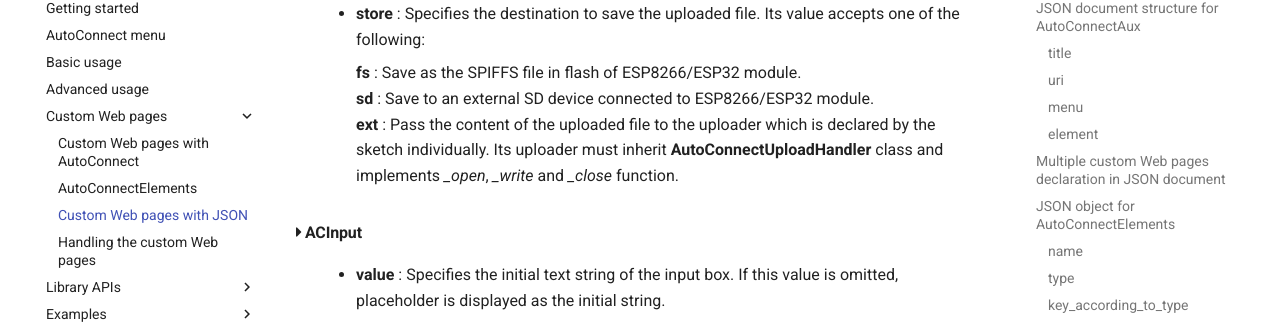
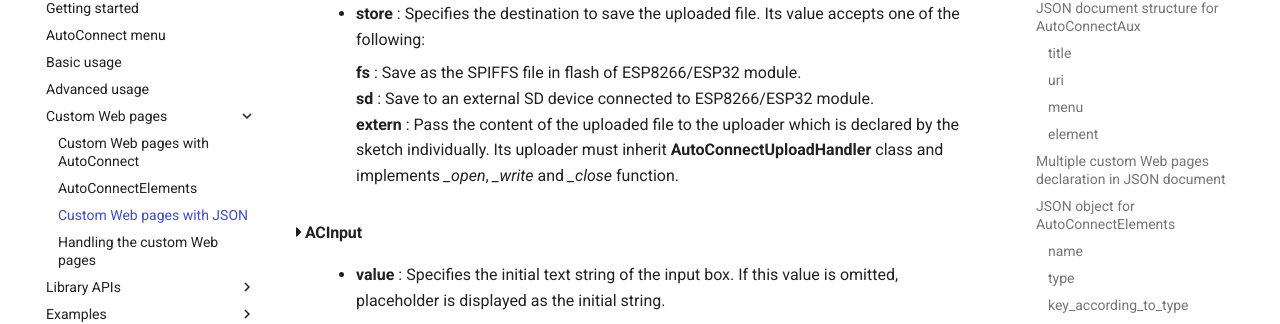
Before and after one commit to Hieromon/AutoConnect, an MkDocs documentation site: the page built from mkdocs/acjson.md, in a window 1280 px wide and 900 px high, scrolled down 4778 px. Shown: the part 145-469 px from the top of the window. Built offline with MkDocs 1.6.1 and Material for MkDocs 9.7.7, drawn with Linux system fonts in a browser that asks for light colours; nearby versions of some CDN libraries; comment, search, counter and statistics services are not loaded.

Commit message:
Changed AutoConnectFile extern device type

```diff
--- a/mkdocs/acjson.md
+++ b/mkdocs/acjson.md
@@ -149,7 +149,7 @@
 : - **store** : Specifies the destination to save the uploaded file. Its value accepts one of the following:<p>
 <b>fs</b>&nbsp;: Save as the SPIFFS file in flash of ESP8266/ESP32 module.<br>
 <b>sd</b>&nbsp;: Save to an external SD device connected to ESP8266/ESP32 module.<br>
-<b>ext</b>&nbsp;: Pass the content of the uploaded file to the uploader which is declared by the sketch individually. Its uploader must inherit **AutoConnectUploadHandler** class and implements *_open*, *_write* and *_close* function.</p>
+<b>extern</b>&nbsp;: Pass the content of the uploaded file to the uploader which is declared by the sketch individually. Its uploader must inherit **AutoConnectUploadHandler** class and implements *_open*, *_write* and *_close* function.</p>
 
 #### <i class="fa fa-caret-right"></i> ACInput
 : - **value** : Specifies the initial text string of the input box. If this value is omitted, placeholder is displayed as the initial string.
```
Also changed, not shown: 1 other file.
